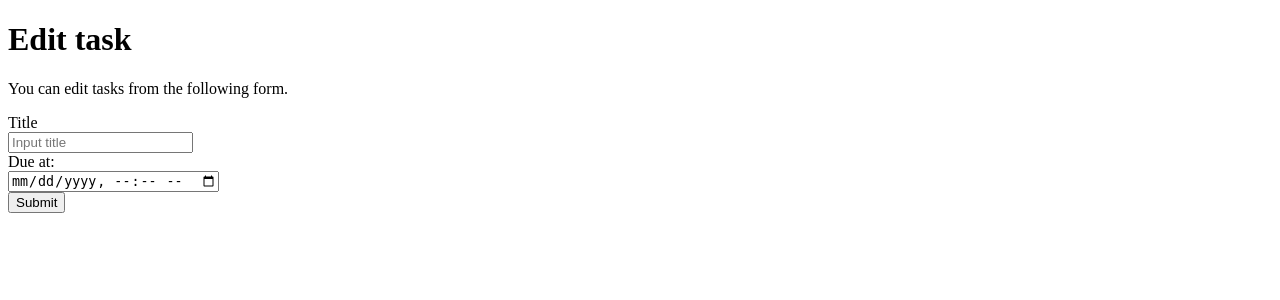
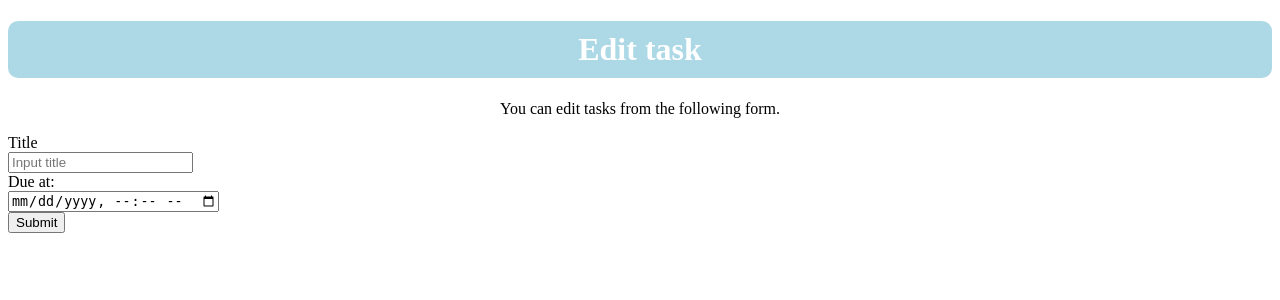
Before and after one commit to s1f10220197kanta/django-test-exercise, a Django app: template todo/templates/todo/edit.html in a window 1280 px wide. Shown: the top 300 px of the page. Run offline with Django 4.2, Linux system fonts and the light colour scheme; the template is opened without the code that fills it, so the values that code supplies are empty.

Commit message:
cssを適用する

```diff
--- /dev/null
+++ b/todo/static/css/base.css
@@ -0,0 +1,15 @@
+h1 {
+    border-radius:10px;
+    padding:10px;
+    background-color: lightblue;
+    color: white;
+    text-align:center;
+}
+
+p {
+    text-align:center;
+}
+
+.middle {
+    text-align:center;
+}
--- a/todo/templates/todo/detail.html
+++ b/todo/templates/todo/detail.html
@@ -4,6 +4,7 @@
 
   <head>
     <title>To Do Application</title>
+    <link rel="stylesheet" href="{% static 'css/base.css' %}">
     <meta charset="UTF-8">
     <meta name="author" content="INIAD">
   </head>
--- a/todo/templates/todo/edit.html
+++ b/todo/templates/todo/edit.html
@@ -4,6 +4,7 @@
 
   <head>
     <title>To Do Application</title>
+    <link rel="stylesheet" href="{% static 'css/base.css' %}">
     <meta charset="UTF-8">
     <meta name="author" content="INIAD">
   </head>
--- a/todo/templates/todo/index.html
+++ b/todo/templates/todo/index.html
@@ -4,12 +4,13 @@
 
   <head>
     <title>To Do Application</title>
+    <link rel="stylesheet" href="{% static 'css/base.css' %}">
     <meta charset="UTF-8">
     <meta name="author" content="INIAD">
   </head>
 
   <body>
-    <h1>Sample To Do Application</h1>
+    <h1 class="top">Sample To Do Application</h1>
     <p>You can submit tasks from the following form.</p>
     <form action="{% url 'index' %}" method="post">
       {% csrf_token %}
```
